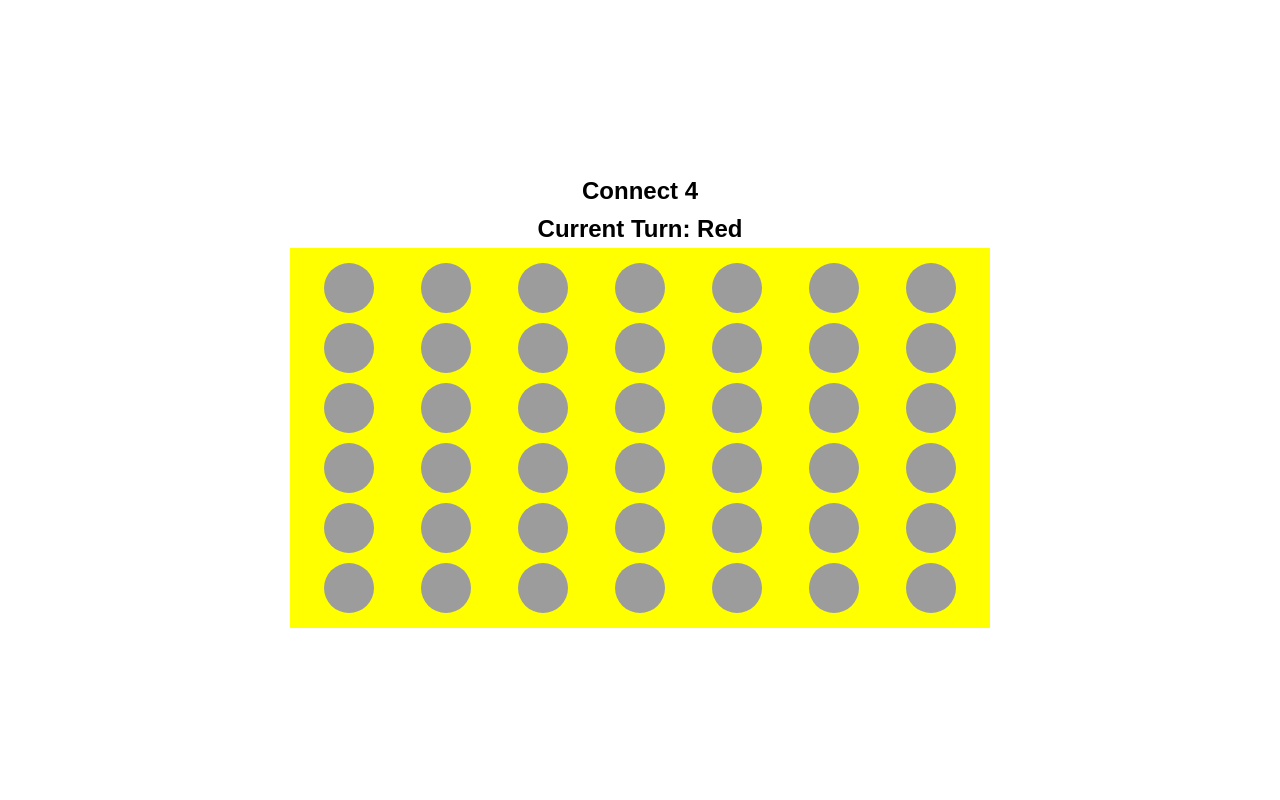
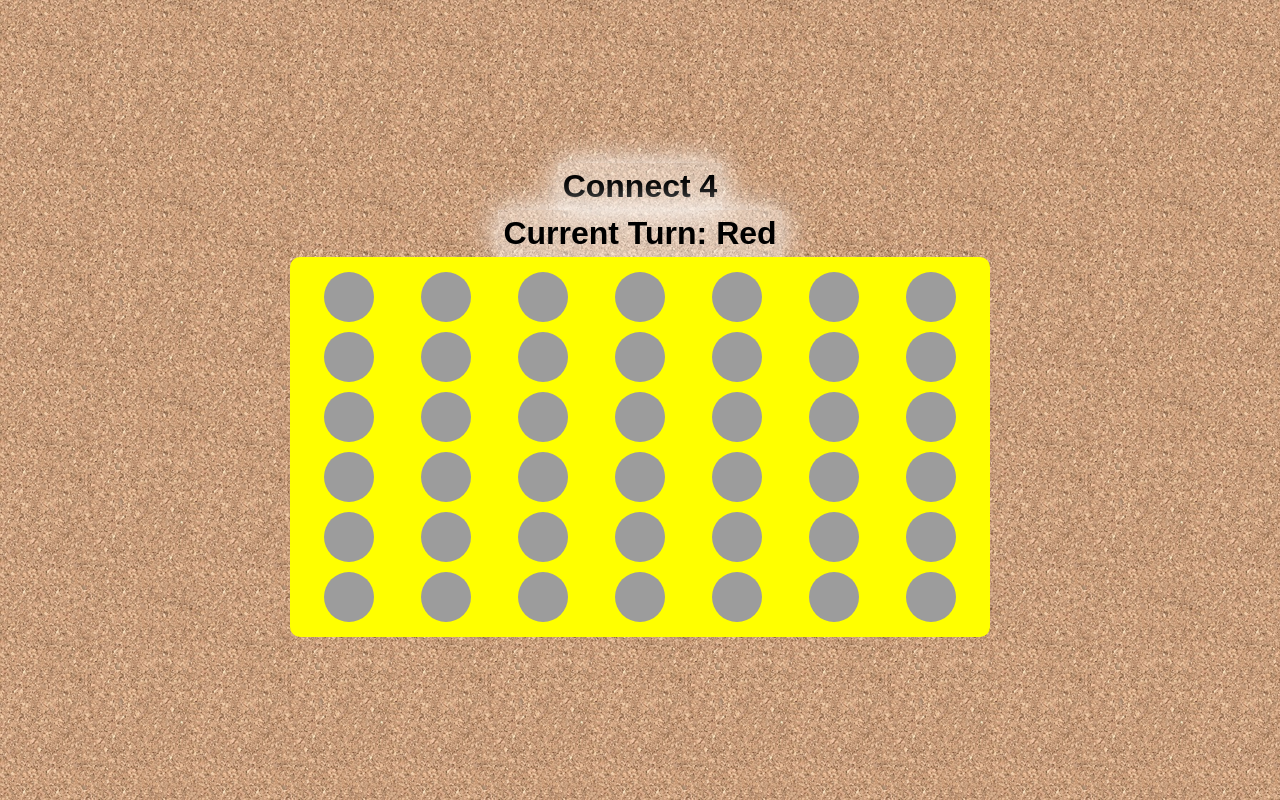
Before and after one commit to PaulB-H/connect4, a plain HTML site: page index.html in a window 1280 px wide. Drawn offline with Linux system fonts and the light colour scheme.

Commit message:
style changes

```diff
--- a/index.html
+++ b/index.html
@@ -21,9 +21,17 @@
       align-items: center;
       flex-direction: column;
       height: 100vh;
+      background-image: url("./cork.webp");
     }
 
-    .parent {
+    body h1 {
+      background: rgba(255, 255, 255, 0.4);
+      box-shadow: 0px 0px 33px 0px #FFFFFF;
+      padding: 5px;
+    }
+
+    .board {
+      position: relative;
       display: grid;
       grid-template-columns: repeat(7, 1fr);
       grid-template-rows: repeat(6, 1fr);
@@ -31,18 +39,19 @@
       width: 100%;
       max-width: 700px;
       padding: 10px;
+      border-radius: 10px;
     }
 
-    .parent div {
+    .board div {
       height: 50px;
       background-color: rgb(156, 156, 156);
       border-radius: 50%;
       margin: 5px auto;
-      aspect-ratio: 1;
+      aspect-ratio: 1/1;
     }
 
     @media only screen and (max-width: 369px) {
-      .parent div {
+      .board div {
         height: 35px;
       }
     }
@@ -71,7 +80,6 @@
       font-weight: bolder;
     }
 
-
     overlay button {
       max-width: 200px;
       padding: 10px;
@@ -82,9 +90,6 @@
     .d-none {
       display: none !important;
     }
-
-    /* <p>The syntax is grid-row-start / grid-column-start / grid-row-end / grid-column-end.</p> */
-    /* https://www.w3schools.com/cssref/pr_grid-area.asp */
 
     [class^="col"] {
       z-index: 5;
@@ -286,7 +291,6 @@
       grid-area: 6 / 7 / 7 / 8;
     }
 
-
     /* Keeping this incase I switch to using flex... */
     /* [class*="rowContainer"] {
       display: flex;
@@ -304,11 +308,10 @@
 </head>
 
 <body>
-
-  <h2 style="padding: 5px;">Connect 4</h2>
-  <h2 style="padding: 5px;">Current Turn: <span id="current-turn">Red</span></h2>
-  <div class="parent" style="position: relative;">
-    <overlay class="d-none" style="display: flex; justify-content: center; flex-direction: column">
+  <h1>Connect 4</h1>
+  <h1>Current Turn: <span id="current-turn">Red</span></h1>
+  <div class="board">
+    <overlay class="d-none">
       <h3>Game Over...</h3>
       <h2 style="margin: 10px;">Winner: <span id="winner-overlay"></span></h2>
       <button onmouseup="resetGame()">Play again?</button>
```
Also changed, not shown: cork.webp (added).
